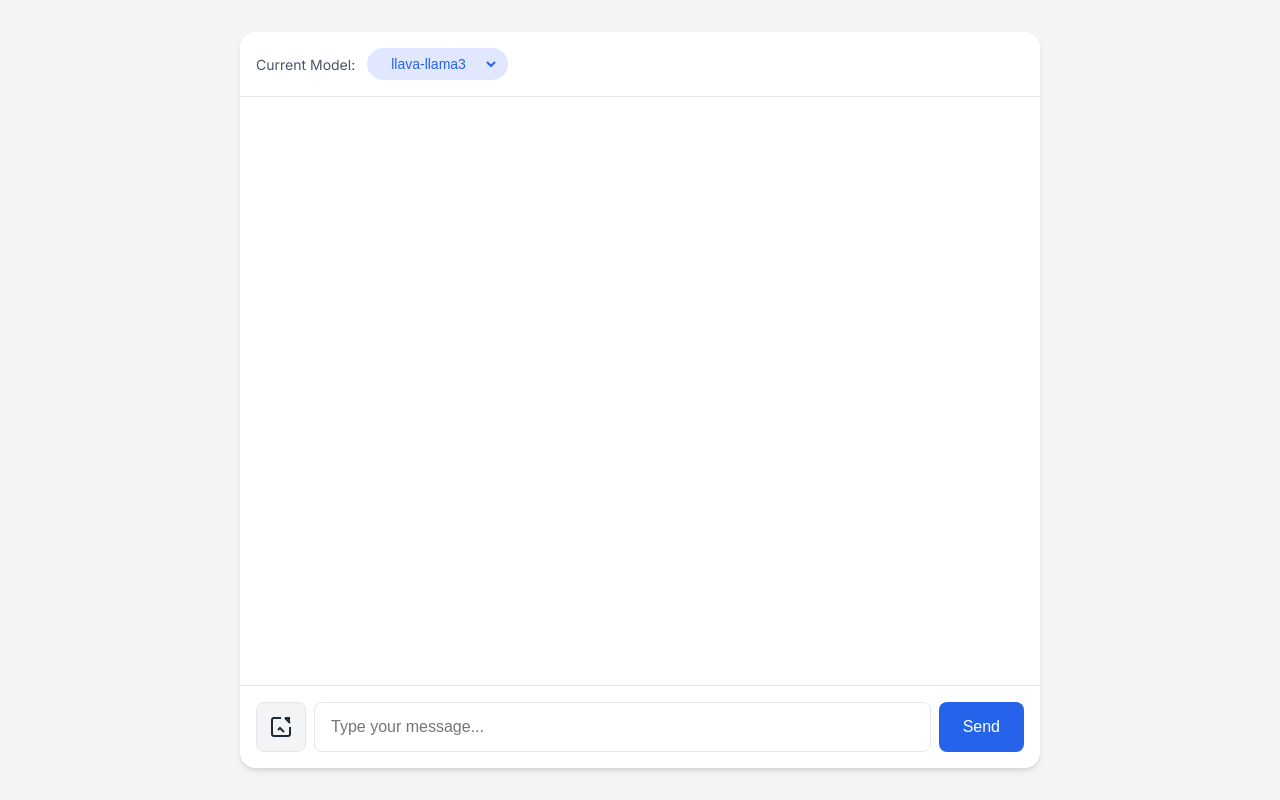
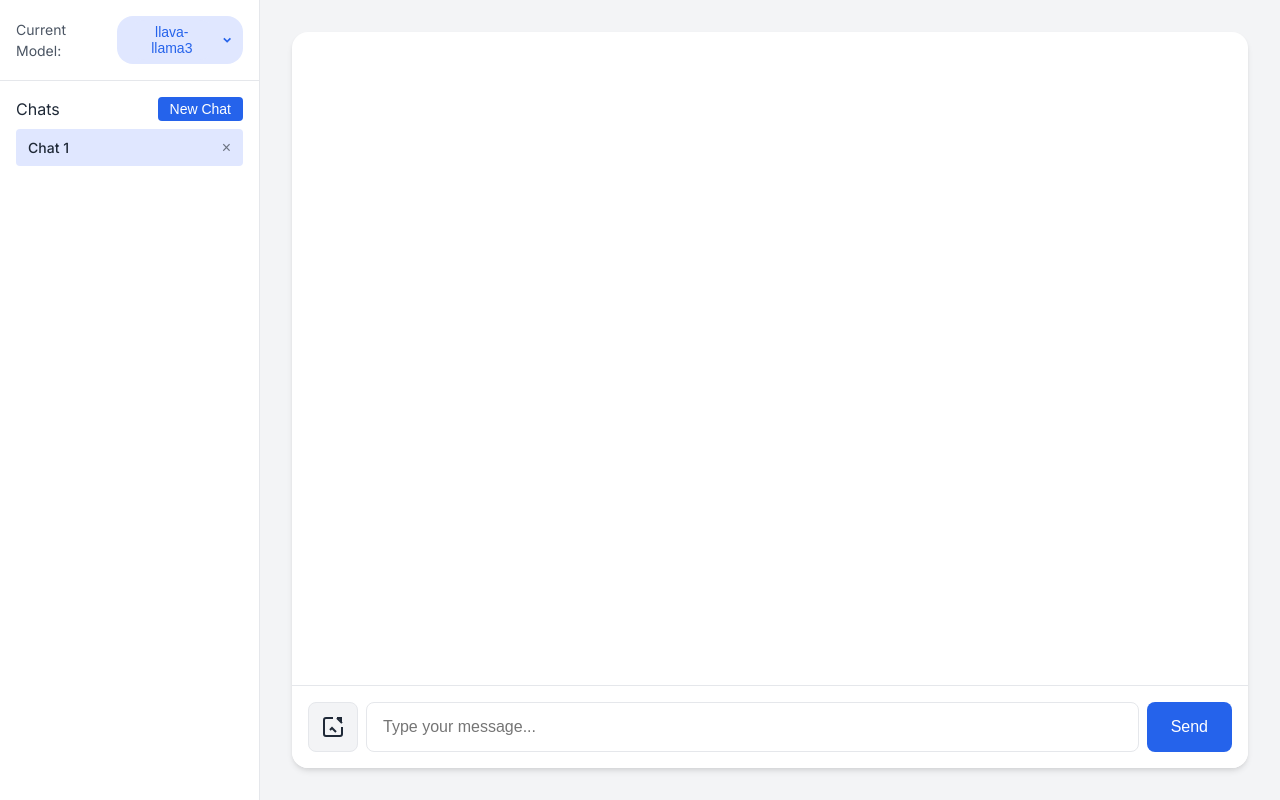
Before and after one commit to isaaclins/ollama-chat-app, a website: page public/index.html in a window 1280 px wide. Drawn offline with Linux system fonts and the light colour scheme; no server answers.

Commit message:
feat: implement chat session management and sidebar navigation
- Added functionality for managing multiple chat sessions, including creating, deleting, and switching between sessions.
- Introduced a sidebar for chat sessions with a dynamic list and a button to create new chats.
- Enhanced message persistence for both user and bot messages within the current session.
- Updated styles for the sidebar and chat sessions list for improved user experience.

```diff
--- a/public/app.js
+++ b/public/app.js
@@ -4,6 +4,100 @@ const sendBtn = document.getElementById('sendBtn');
 const imageInput = document.getElementById('imageInput');
 
 let currentController = null; // For cancelling requests
+
+// === Chat Session Management ===
+
+const chatList = document.getElementById('chatList');
+const newChatBtn = document.getElementById('newChatBtn');
+
+let chatSessions = JSON.parse(sessionStorage.getItem('chatSessions') || '[]');
+let activeChatId = sessionStorage.getItem('activeChatId') || null;
+
+function saveSessions() {
+  sessionStorage.setItem('chatSessions', JSON.stringify(chatSessions));
+  sessionStorage.setItem('activeChatId', activeChatId);
+}
+
+function getCurrentSession() {
+  return chatSessions.find(s => s.id === activeChatId);
+}
+
+function renderChatList() {
+  if (!chatList) return;
+  chatList.innerHTML = '';
+  chatSessions.forEach(session => {
+    const li = document.createElement('li');
+    li.textContent = session.name;
+    if (session.id === activeChatId) li.classList.add('active');
+
+    // Delete button
+    const delBtn = document.createElement('button');
+    delBtn.textContent = '×';
+    delBtn.className = 'delete-chat';
+    delBtn.onclick = (e) => {
+      e.stopPropagation();
+      if (confirm(`Delete \"${session.name}\"?`)) {
+        chatSessions = chatSessions.filter(s => s.id !== session.id);
+        if (activeChatId === session.id) {
+          activeChatId = chatSessions[0]?.id || null;
+        }
+        saveSessions();
+        renderChatList();
+        renderChatSession();
+      }
+    };
+
+    li.appendChild(delBtn);
+    li.onclick = () => {
+      activeChatId = session.id;
+      saveSessions();
+      renderChatList();
+      renderChatSession();
+    };
+    chatList.appendChild(li);
+  });
+}
+
+function renderChatSession() {
+  if (!messagesDiv) return;
+  messagesDiv.innerHTML = '';
+  const session = getCurrentSession();
+  if (!session) return;
+  session.messages.forEach(m => {
+    addMessage(m.content, m.role === 'user' ? 'user' : 'bot', m.imageData);
+  });
+}
+
+function createNewChat() {
+  const id = Date.now().toString();
+  const name = `Chat ${chatSessions.length + 1}`;
+  chatSessions.push({ id, name, messages: [] });
+  activeChatId = id;
+  saveSessions();
+  renderChatList();
+  renderChatSession();
+}
+
+// Initialise sessions
+if (!chatSessions.length) {
+  createNewChat();
+} else {
+  if (!activeChatId || !chatSessions.find(s => s.id === activeChatId)) {
+    activeChatId = chatSessions[0].id;
+  }
+  renderChatList();
+  renderChatSession();
+}
+
+if (newChatBtn) newChatBtn.addEventListener('click', createNewChat);
+
+// Move model selector into sidebar if present
+const sidebar = document.getElementById('sidebar');
+const modelSelector = document.getElementById('model-selector');
+if (sidebar && modelSelector) {
+  sidebar.insertBefore(modelSelector, sidebar.firstChild);
+  modelSelector.classList.add('sidebar-section');
+}
 
 function addMessage(content, className, imageData = null) {
   const div = document.createElement('div');
@@ -129,6 +223,13 @@ async function sendMessage() {
     // Add user message with image if present
     addMessage(prompt, 'user', imageData);
 
+    // Persist user message in current session
+    const currentSession = getCurrentSession();
+    if (currentSession) {
+      currentSession.messages.push({ role: 'user', content: prompt, imageData });
+      saveSessions();
+    }
+
     const res = await fetch('/api/chat', {
       method: 'POST',
       headers: {'Content-Type': 'application/json'},
@@ -167,6 +268,12 @@ async function sendMessage() {
         botTextSpan.textContent = responseText;
         messagesDiv.scrollTop = messagesDiv.scrollHeight;
       }
+    }
+
+    // After streaming completes, persist bot response
+    if (currentSession) {
+      currentSession.messages.push({ role: 'bot', content: responseText });
+      saveSessions();
     }
   } catch (error) {
     if (error.name === 'AbortError') {
--- a/public/index.html
+++ b/public/index.html
@@ -13,6 +13,18 @@
 </head>
 
 <body>
+    <!-- Sidebar navigation -->
+    <div id="sidebar">
+        <!-- The model-selector element will be moved here dynamically via JS -->
+        <div id="chat-sessions" class="sidebar-section">
+            <div class="sessions-header">
+                <span>Chats</span>
+                <button id="newChatBtn">New Chat</button>
+            </div>
+            <ul id="chatList"></ul>
+        </div>
+    </div>
+    <!-- Main chat container -->
     <div id="chat-container">
         <div id="model-selector">
             <span>Current Model:</span>
--- a/public/style.css
+++ b/public/style.css
@@ -23,19 +23,17 @@ body {
   padding: 0;
   height: 100vh;
   display: flex;
-  flex-direction: column;
 }
 
 #chat-container {
-  max-width: 800px;
-  margin: 2rem auto;
+  flex: 1;
+  margin: 2rem;
   background: var(--chat-bg);
   border-radius: 1rem;
   box-shadow: 0 4px 6px -1px rgba(0, 0, 0, 0.1), 0 2px 4px -1px rgba(0, 0, 0, 0.06);
   display: flex;
   flex-direction: column;
   height: calc(100vh - 4rem);
-  width: 90%;
 }
 
 #messages {
@@ -638,3 +636,80 @@ body {
 .add-model-btn svg {
   stroke: currentColor;
 }
+
+/* Sidebar navigation */
+#sidebar {
+  width: 260px;
+  background: #ffffff;
+  border-right: 1px solid #e5e7eb;
+  height: 100vh;
+  display: flex;
+  flex-direction: column;
+  flex-shrink: 0;
+}
+
+/* Chat sessions list */
+#chat-sessions {
+  flex: 1;
+  overflow-y: auto;
+  padding: 1rem;
+}
+
+.sessions-header {
+  display: flex;
+  justify-content: space-between;
+  align-items: center;
+  margin-bottom: 0.5rem;
+}
+
+#newChatBtn {
+  padding: 0.25rem 0.75rem;
+  background: var(--primary-color);
+  color: #fff;
+  border: none;
+  border-radius: 0.25rem;
+  cursor: pointer;
+  font-size: 0.875rem;
+}
+
+#chatList {
+  list-style: none;
+  padding: 0;
+}
+
+#chatList li {
+  display: flex;
+  justify-content: space-between;
+  align-items: center;
+  padding: 0.5rem 0.75rem;
+  border-radius: 0.25rem;
+  cursor: pointer;
+  font-size: 0.875rem;
+}
+
+#chatList li.active {
+  background: var(--user-msg-bg);
+  font-weight: 500;
+}
+
+#chatList li:hover {
+  background: #f3f4f6;
+}
+
+.delete-chat {
+  background: transparent;
+  border: none;
+  color: #6b7280;
+  font-size: 1rem;
+  line-height: 1;
+  cursor: pointer;
+}
+
+.delete-chat:hover {
+  color: #ef4444;
+}
+
+/* Move the model selector into sidebar (handled via JS). Hide any leftover selector inside main container */
+#chat-container > #model-selector {
+  display: none;
+}
```
